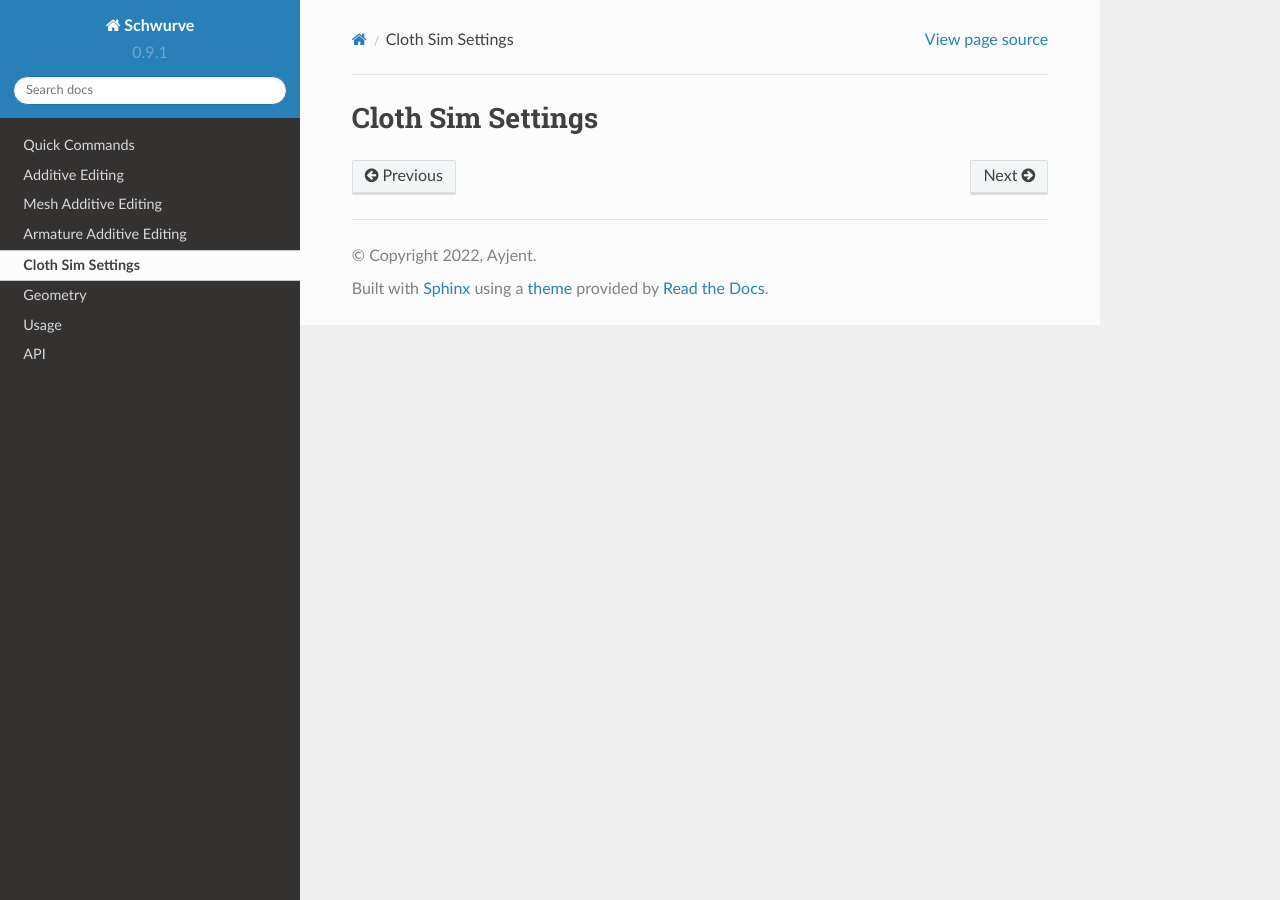
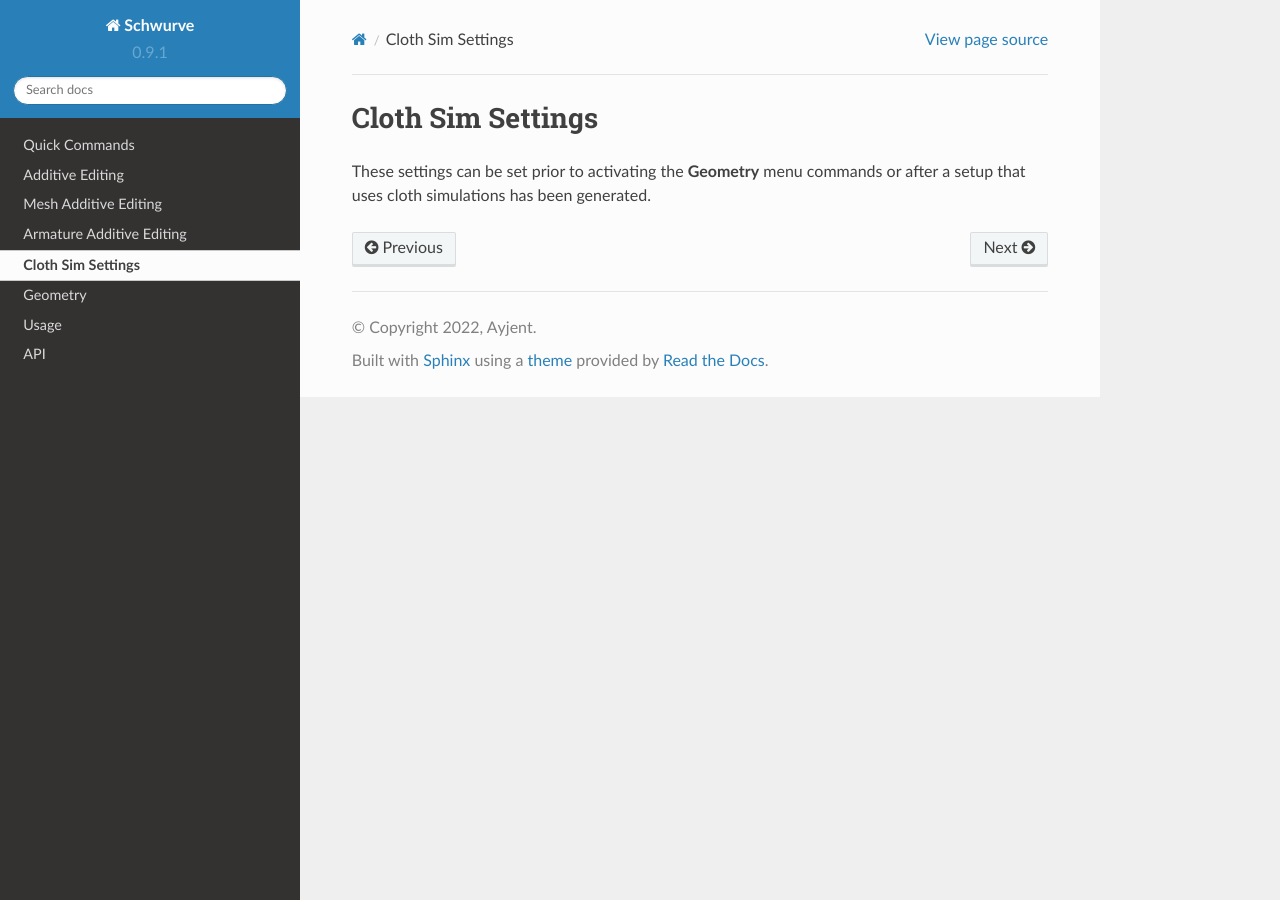
Before and after one commit to Ayjent/SchwurveTest, a Sphinx documentation site: the page built from docs/source/cloth_sim_settings.rst, in a window 1280 px wide. Built offline with Sphinx 7.4.7 and the Read the Docs theme 2.0.0, drawn with Linux system fonts in a browser that asks for light colours.

Commit message:
Update cloth_sim_settings.rst

```diff
--- a/docs/source/cloth_sim_settings.rst
+++ b/docs/source/cloth_sim_settings.rst
@@ -1,2 +1,4 @@
 Cloth Sim Settings
 ------------------
+
+These settings can be set prior to activating the **Geometry** menu commands or after a setup that uses cloth simulations has been generated.
```
